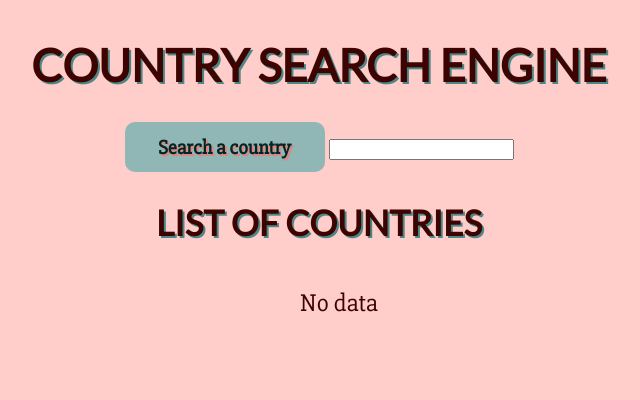
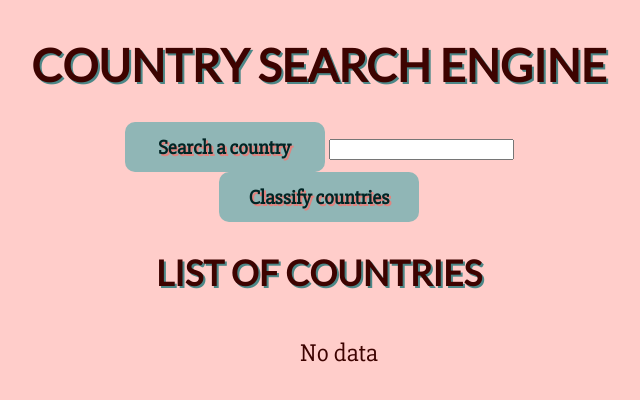
Before and after one commit to barceolga/12.6_API_CountriesSearchEngine, a plain HTML site: page index.html in a window 1280 px wide. Shown: the whole page, without its empty margins (321-961 px from the left). Drawn offline with nearby package versions, Linux system fonts and the light colour scheme; no server answers.

Commit message:
Update content for index.html

```diff
--- a/index.html
+++ b/index.html
@@ -12,6 +12,9 @@
                   <button id="search">Search a country</button>
                   <input id="country-name" type="text">
               </div>
+              <div>
+                  <button id="sort">Classify countries</button>
+              </div>
               <h2>List of countries</h2>
               <ul id="countries">
                   <li>No data</li>
```
